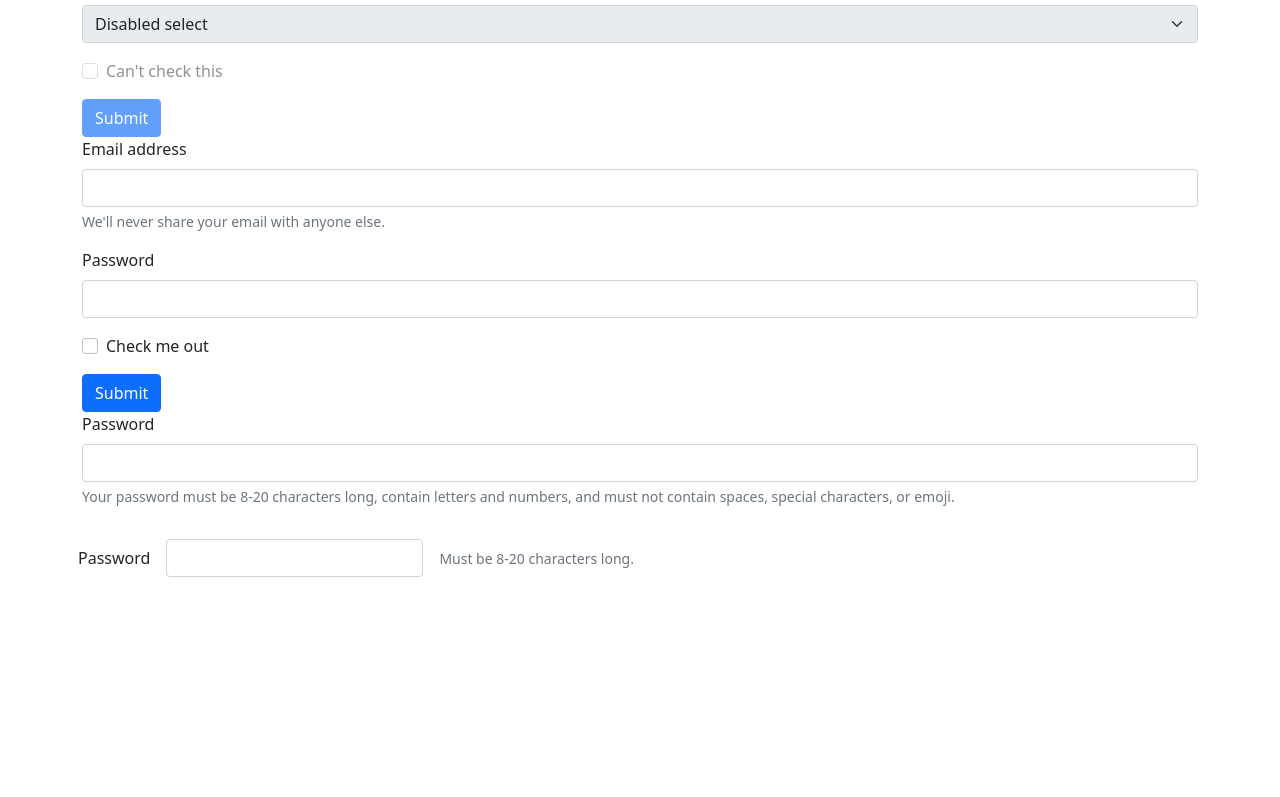
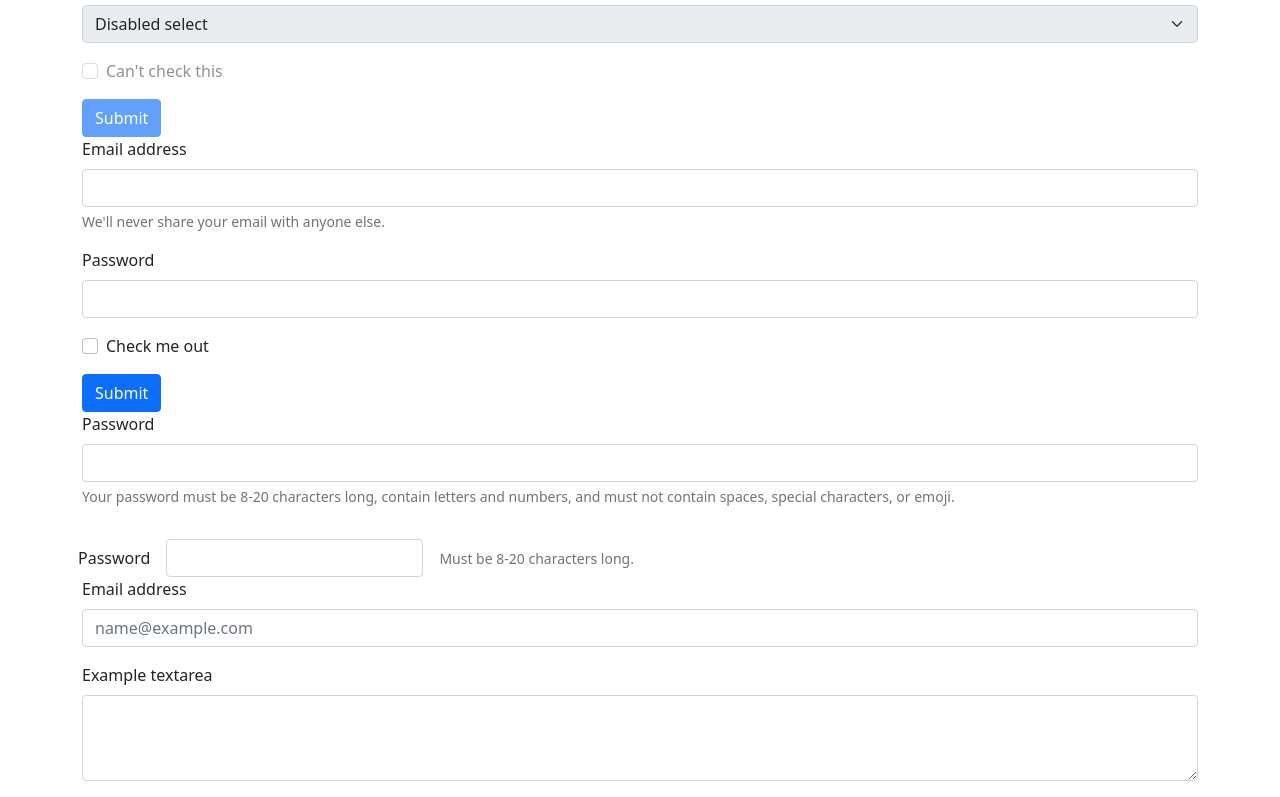
Before and after one commit to SayemAhmedSayem/ami2ami, a website built with webpack: page dist/index.html in a window 1280 px wide. Shown: the part 3192-3989 px from the top of the page. Before the commit the page ends 3769 px from the top, so only its background shows below. Built offline with nearby package versions, Linux system fonts and the light colour scheme.

Commit message:
textual form controls

```diff
--- a/dist/index.html
+++ b/dist/index.html
@@ -520,6 +520,16 @@
         </div>
       </div>
 
+      <!--textual form controls -->
+      <div class="mb-3">
+        <label for="exampleFormControlInput1" class="form-label">Email address</label>
+        <input type="email" class="form-control" id="exampleFormControlInput1" placeholder="name@example.com">
+      </div>
+      <div class="mb-3">
+        <label for="exampleFormControlTextarea1" class="form-label">Example textarea</label>
+        <textarea class="form-control" id="exampleFormControlTextarea1" rows="3"></textarea>
+      </div>
+
 
 
 
```
